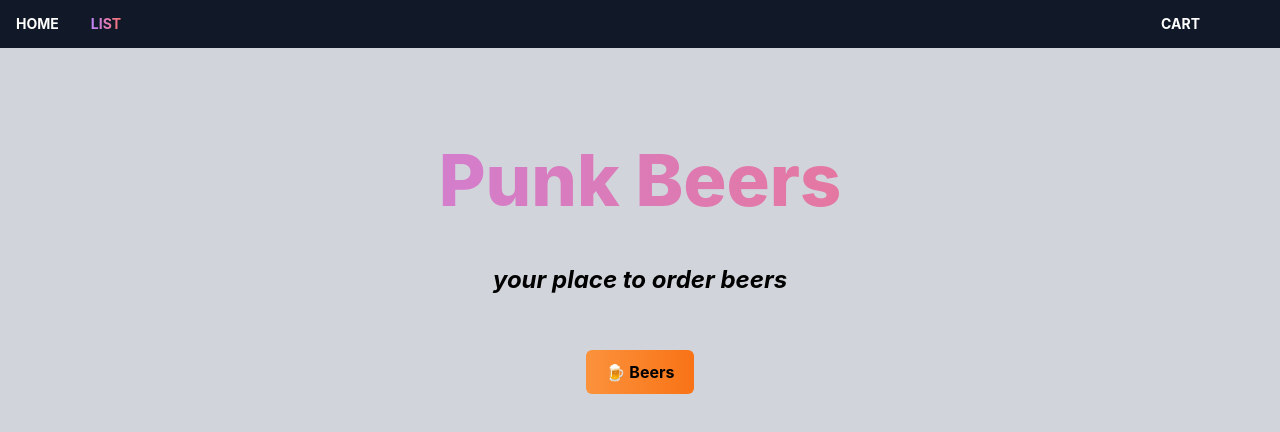
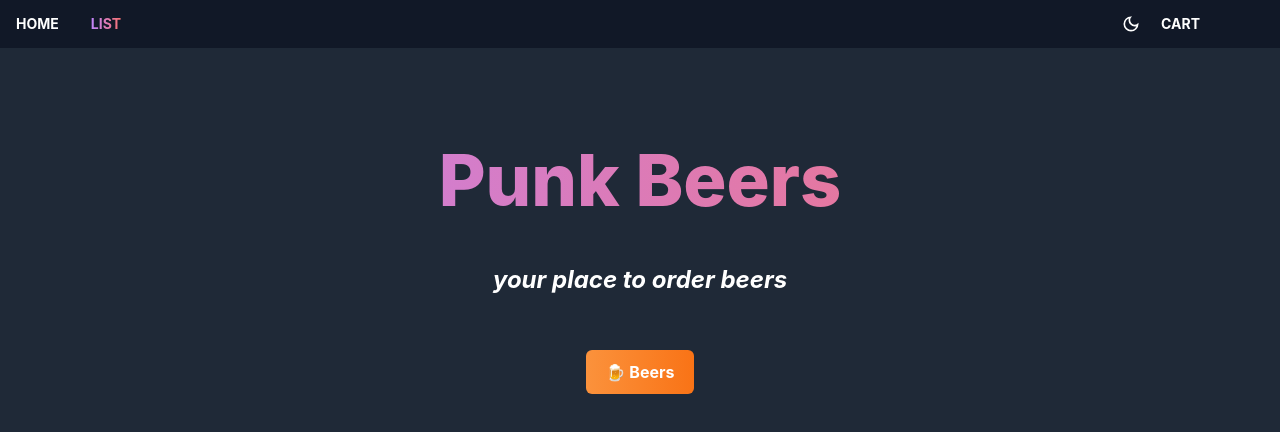
Before and after one commit to JJSalieri/beer-app, a React (Create React App) app: page / in a window 1280 px wide. Shown: the top 432 px of the page. Built offline with nearby package versions, Linux system fonts and the light colour scheme.

Commit message:
dark mode feature

```diff
--- a/src/components/Card.js
+++ b/src/components/Card.js
@@ -25,8 +25,8 @@ export default function Card(props) {
     <div
       className={
         layout === "grid"
-          ? ` border shadow-sm hover:shadow-md border-1 w-64 text-center cursor-pointer mx-auto`
-          : ` border shadow-sm hover:shadow-md border-1 w-full flex text-center cursor-pointer mx-auto my-12`
+          ? ` border shadow-sm dark:border-none hover:shadow-md border-1 w-64 text-center cursor-pointer mx-auto dark:bg-gray-700`
+          : ` border shadow-sm dark:border-gray-900 hover:shadow-md border-1 w-full flex text-center cursor-pointer mx-auto my-12`
       }
     >
       <Link to={`/beer/${props.id}`}>
@@ -58,8 +58,8 @@ export default function Card(props) {
         <button
           className={
             layout === "grid"
-              ? `mt-3 pb-2 text-black`
-              : `mx-auto bg-yellow-300 p-2 rounded-md font-bold`
+              ? `mt-3 pb-2 text-black dark:text-white`
+              : `mx-auto bg-yellow-300 p-2 rounded-md font-bold dark:text-black`
           }
           onClick={() => {
             const old = JSON.parse(localStorage.getItem("items") || "[]");
--- a/src/components/Navigation.js
+++ b/src/components/Navigation.js
@@ -1,7 +1,15 @@
 import { Link } from "react-router-dom";
+import { MdOutlineDarkMode, MdOutlineWbSunny } from "react-icons/md";
+import { useState, useEffect } from "react";
 
 export default function Nav() {
+  const [dark, setDark] = useState(false);
 
+  useEffect(() => {
+    localStorage.getItem("theme") !== "dark"
+      ? document.querySelector("html").classList.add("dark")
+      : document.querySelector("html").classList.remove("dark");
+  }, [localStorage.getItem("theme")]);
   return (
     <ul className="flex w-screen bg-gray-900 h-12 items-center p-4 text-white font-bold uppercase text-sm ">
       <li className="">
@@ -10,7 +18,25 @@ export default function Nav() {
       <li className="ml-8 text-transparent bg-clip-text bg-gradient-to-r from-purple-400 to-red-400">
         <Link to="/list">List</Link>
       </li>
-      <div className="w-full flex justify-end mr-16">
+      <div className="w-full flex justify-end items-center mr-16">
+        <li
+          className="mx-5 cursor-pointer"
+          onClick={() => {
+            localStorage.getItem("theme") !== "dark"
+              ? localStorage.setItem("theme", "dark")
+              : localStorage.setItem("theme", "light");
+            dark ? setDark(false) : setDark(true);
+            localStorage.getItem("theme") !== "dark"
+              ? document.querySelector("html").classList.add("dark")
+              : document.querySelector("html").classList.remove("dark");
+          }}
+        >
+          {dark ? (
+            <MdOutlineWbSunny size={20} />
+          ) : (
+            <MdOutlineDarkMode size={20} />
+          )}
+        </li>
         <li>
           <Link to="/cart">Cart</Link>
         </li>
--- a/src/components/PaginationHandler.js
+++ b/src/components/PaginationHandler.js
@@ -13,10 +13,10 @@ export default function PaginationHandler() {
   }
   return (
     <div>
-      <div className="">
+      <div>
         <select
           name="beers"
-          className="mt-8 ml-12 p-2 cursor-pointer"
+          className="mt-8 ml-12 p-2 cursor-pointer dark:bg-gray-900"
           onChange={(e) => {
             setLimit(e.target.value);
           }}
@@ -28,7 +28,7 @@ export default function PaginationHandler() {
         </select>
         <select
           name="layout"
-          className="mt-8 ml-12 p-2 cursor-pointer"
+          className="mt-8 ml-12 p-2 cursor-pointer dark:bg-gray-900"
           onChange={(e) => {
             setLayout(e.target.value);
           }}
@@ -37,14 +37,14 @@ export default function PaginationHandler() {
           <option value={"list"}>list</option>
         </select>
       </div>
-      <CardList page={Page} limit={limit} layout={layout}/>
+      <CardList page={Page} limit={limit} layout={layout} />
       <div className="w-screen flex justify-center my-8 flex-wrap">
         {pagelist.map((page) => {
           return (
             <span
               key={page}
               className={`mx-2 my-1 cursor-pointer ${
-                page === Page ? "bg-slate-400" : "bg-slate-300"
+                page === Page ? "bg-slate-400 dark:bg-slate-600" : "bg-slate-300 dark:bg-slate-500"
               } py-1 px-2`}
               onClick={() => setPage(page)}
             >
--- a/src/pages/App.js
+++ b/src/pages/App.js
@@ -2,7 +2,7 @@ import { Link } from "react-router-dom";
 
 export default function App() {
   return (
-    <div className="h-screen bg-gray-300 text-center py-24 cursor-pointer">
+    <div className="h-screen dark:bg-gray-800 bg-gray-300 text-center py-24 cursor-pointer">
       <h1 className="text-5xl md:text-7xl font-extrabold text-transparent bg-clip-text bg-gradient-to-r from-purple-400 to-red-400">
         Punk Beers
       </h1>
--- a/src/pages/Beer.js
+++ b/src/pages/Beer.js
@@ -31,7 +31,7 @@ export default function Beer() {
 
   if (loader) return <Spinner />;
   return (
-    <div>
+    <div className="h-screen">
       {error && <span>{error}</span>}
       {data &&
         data.map((a) => {
--- a/src/pages/Layout.js
+++ b/src/pages/Layout.js
@@ -3,9 +3,9 @@ import Nav from "../components/Navigation";
 
 export default function Layout() {
   return (
-    <>
+    <div className="dark:bg-gray-800 dark:text-white">
       <Nav />
       <AppRouter />
-    </>
+    </div>
   );
 }
--- a/src/pages/List.js
+++ b/src/pages/List.js
@@ -1,9 +1,8 @@
 import PaginationHandler from "../components/PaginationHandler";
 
 export default function List() {
-
   return (
-    <div>
+    <div className="pb-12">
       <PaginationHandler />
     </div>
   );
--- a/tailwind.config.js
+++ b/tailwind.config.js
@@ -1,8 +1,9 @@
 /** @type {import('tailwindcss').Config} */
 module.exports = {
+  darkMode: "class",
   content: ["./src/**/*.{js,jsx}"],
   theme: {
     extend: {},
   },
   plugins: [],
-}
+};
```
